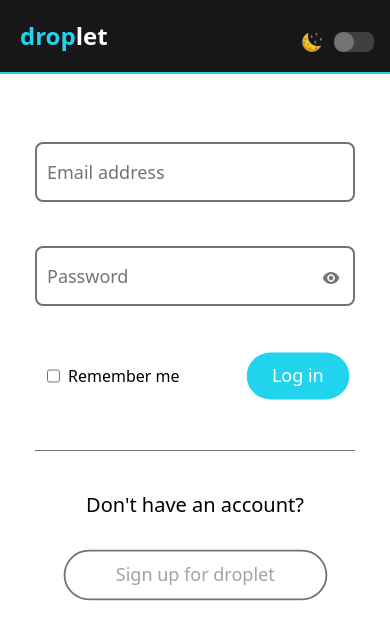
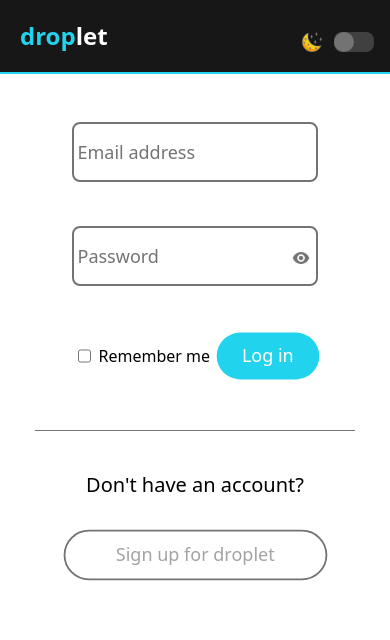
Before and after one commit to majdbrt/droplet, a React (Create React App) app in the folder client/: page /login in a window 390 px wide. Shown: the top 640 px of the page. Built offline with nearby package versions, Linux system fonts and the light colour scheme; no server answers; what axios-retry would draw is missing.

Commit message:
fix login mobile layout

```diff
--- a/client/src/components/LoginForm.js
+++ b/client/src/components/LoginForm.js
@@ -128,18 +128,18 @@
     }// handleSubmit
 
     return (
-        <div className="flex-1 flex flex-col items-center  h-full w-full " >
+        <div className="flex-1 flex flex-col items-center overflow-x-hidden h-full w-full " >
 
             <form className=" mx-auto py-12  px-2 md:p-20 md:pt-14 md:pb-12 rounded-lg h-auto" onSubmit={handleSubmit}>
-                <div className="relative md:m-10  mb-0 md:mb-0 mt-5" >
-                    <input autoComplete="off" id="login-email" name="email" type="email" onChange={handleChange} onBlur={validateEmail} className={`block px-3  ${darkTheme ? ' text-white bg-neutral-900 hover:bg-neutral-800 focus:bg-neutral-800 ' : 'text-dark  hover:bg-neutral-50 focus:bg-neutral-50'} focus:outline-none border-solid appearance-none peer/email py-4 rounded-lg focus:border-cyan-400 hover:border-cyan-400 outline-none ${valid.email ? 'border-neutral-500' : 'border-rose-500'}  focus:outline border-2 w-80 md:w-96`} placeholder="" value={form.email} />
+                <div className="relative md:m-10  mb-0 md:mb-0 md:mt-5" >
+                    <input autoComplete="off" id="login-email" name="email" type="email" onChange={handleChange} onBlur={validateEmail} className={`block px-3  ${darkTheme ? ' text-white bg-neutral-900 hover:bg-neutral-800 focus:bg-neutral-800 ' : 'text-dark  hover:bg-neutral-50 focus:bg-neutral-50'} focus:outline-none border-solid appearance-none peer/email py-4 rounded-lg focus:border-cyan-400 hover:border-cyan-400 outline-none ${valid.email ? 'border-neutral-500' : 'border-rose-500'}  focus:outline border-2 w-[95%] mx-auto md:w-96`} placeholder="" value={form.email} />
 
                     <label htmlFor="login-email" className={`absolute filled ${darkTheme ? 'bg-neutral-900' : 'bg-white'}  ${form.email ? '-translate-y-7 text-sm ' : 'text-lg'}  top-4 left-3 ${valid.email ? 'text-neutral-500' : 'text-rose-500'} peer-focus/email:-translate-y-7 peer-hover/email:-translate-y-7 transform peer-focus/email:text-cyan-400 peer-hover/email:text-cyan-400 peer-focus/email:text-sm peer-hover/email:text-sm  z-10`}>Email address</label>
                     <p className={`${valid.email ? 'invisible' : ''} text-rose-500 pt-2 text-left`}>Please enter a valid email address</p>
                 </div>
 
                 <div className="relative md:m-10 md:my-3 my-3" >
-                    <input autoComplete="off" id="login-password" name="password" type={`${form.showPassword ? 'text' : 'password'}`} onChange={handleChange} onBlur={validatePassword} className={`block px-3  ${darkTheme ? ' text-white bg-neutral-900 hover:bg-neutral-800 focus:bg-neutral-800 ' : 'text-dark  hover:bg-neutral-50 focus:bg-neutral-50'} focus:outline-none border-solid appearance-none peer/email py-4 rounded-lg focus:border-cyan-400 hover:border-cyan-400 outline-none ${valid.password ? 'border-neutral-500' : 'border-rose-500'}  focus:outline border-2 w-80 md:w-96`} placeholder="" value={form.password} />
+                    <input autoComplete="off" id="login-password" name="password" type={`${form.showPassword ? 'text' : 'password'}`} onChange={handleChange} onBlur={validatePassword} className={`block px-3  ${darkTheme ? ' text-white bg-neutral-900 hover:bg-neutral-800 focus:bg-neutral-800 ' : 'text-dark  hover:bg-neutral-50 focus:bg-neutral-50'} focus:outline-none border-solid appearance-none peer/email py-4 rounded-lg focus:border-cyan-400 hover:border-cyan-400 outline-none ${valid.password ? 'border-neutral-500' : 'border-rose-500'}  focus:outline border-2 w-[95%] mx-auto md:w-96`} placeholder="" value={form.password} />
                     <img src={eyeIcon} alt="" onClick={handleShowPassword} className="scale-75 absolute right-3 top-5" />
                     <label htmlFor="login-passowrd" className={`absolute filled ${darkTheme ? 'bg-neutral-900' : 'bg-white'}  ${form.password ? '-translate-y-7 text-sm ' : 'text-lg'}  top-4 left-3 ${valid.password ? 'text-neutral-500' : 'text-rose-500'} peer-focus/email:-translate-y-7 peer-hover/email:-translate-y-7 transform peer-focus/email:text-cyan-400 peer-hover/email:text-cyan-400 peer-focus/email:text-sm peer-hover/email:text-sm  z-10`}>Password</label>
                     <p className={`${valid.password ? 'invisible' : ''} text-rose-500 pt-2 text-left`}>Please enter a valid password</p>
@@ -165,7 +165,7 @@
             <hr className=" border-neutral-500 w-80 md:w-96 "></hr>
             <p className={` ${darkTheme ? 'text-white' : 'text-black'}  mt-10 mb-7 font-md text-xl`}>Don't have an account?</p>
 
-            <div className={`${darkTheme ? 'bg-neutral-900 hover:border-white' : 'bg-white  hover:border-black'} font-medium text-xl text-neutral-400 scale-90   hover:scale-95 border-2 border-neutral-500  rounded-full`}>
+            <div className={`mb-10 ${darkTheme ? 'bg-neutral-900 hover:border-white' : 'bg-white  hover:border-black'} font-medium text-xl text-neutral-400 scale-90   hover:scale-95 border-2 border-neutral-500  rounded-full`}>
                 <button className="cursor-default px-14  md:px-28 py-3 md:mx-2" type="button" onClick={()=>navigate("/signup")}>Sign up for droplet</button>
             </div>
         </div>
```
